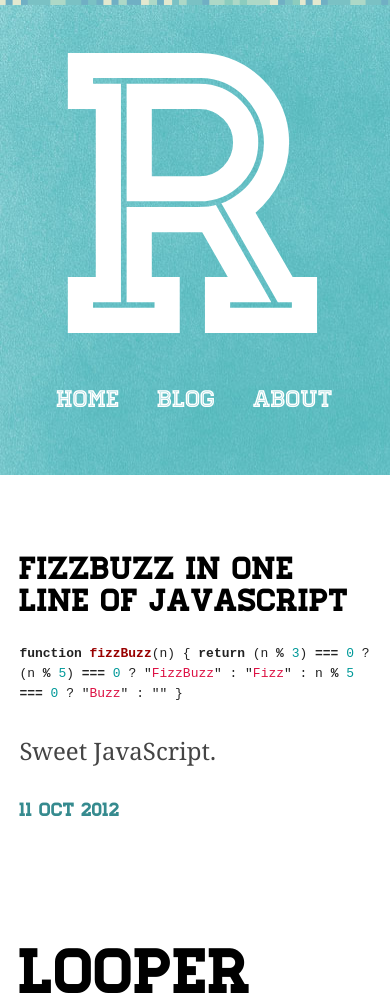
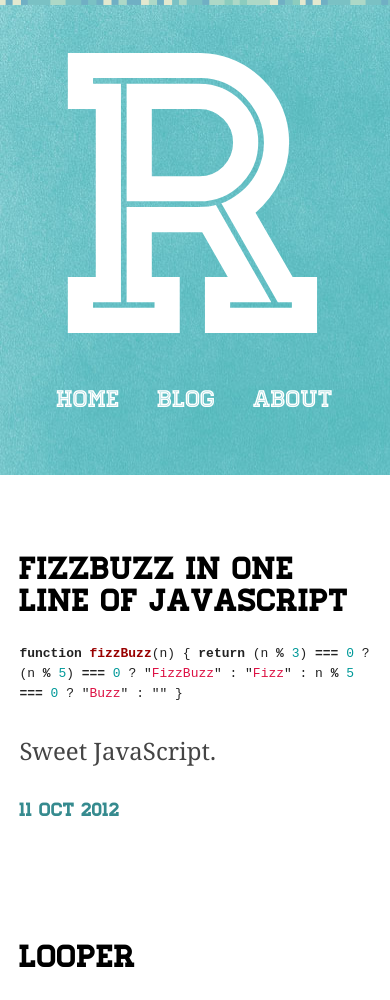
Before and after one commit to rodolfocaldeira/rodolfocaldeira.github.com, a Jekyll site: the page built from index.html, in a window 390 px wide. Shown: the top 1000 px of the page. Built offline with Jekyll 4.4.1, drawn with Linux system fonts in a browser that asks for light colours; grey boxes are pictures that could not be loaded.

Commit message:
Fixed an issue with the header.

```diff
--- a/css/style.css
+++ b/css/style.css
@@ -659,6 +659,9 @@ article {
       font-size: 4em;
       line-height: 1em;
       text-align: left; }
+      @media only screen and (max-width: 480px) {
+        article.l-expanded h1, article.l-expanded h2 {
+          font-size: 2em; } }
     article.l-expanded header, article.l-expanded p, article.l-expanded footer {
       margin-left: 10%;
       margin-right: 10%; }
```
